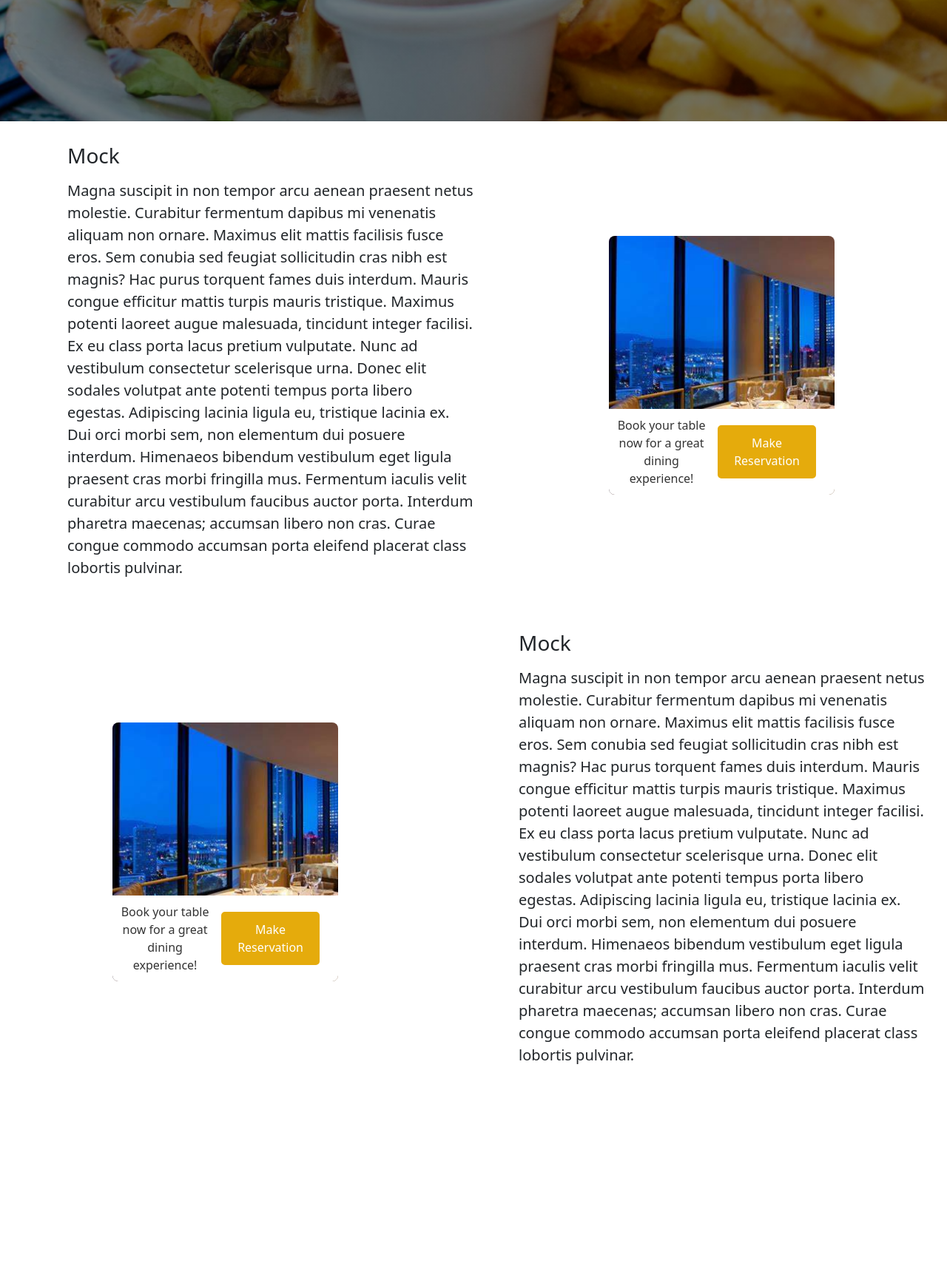
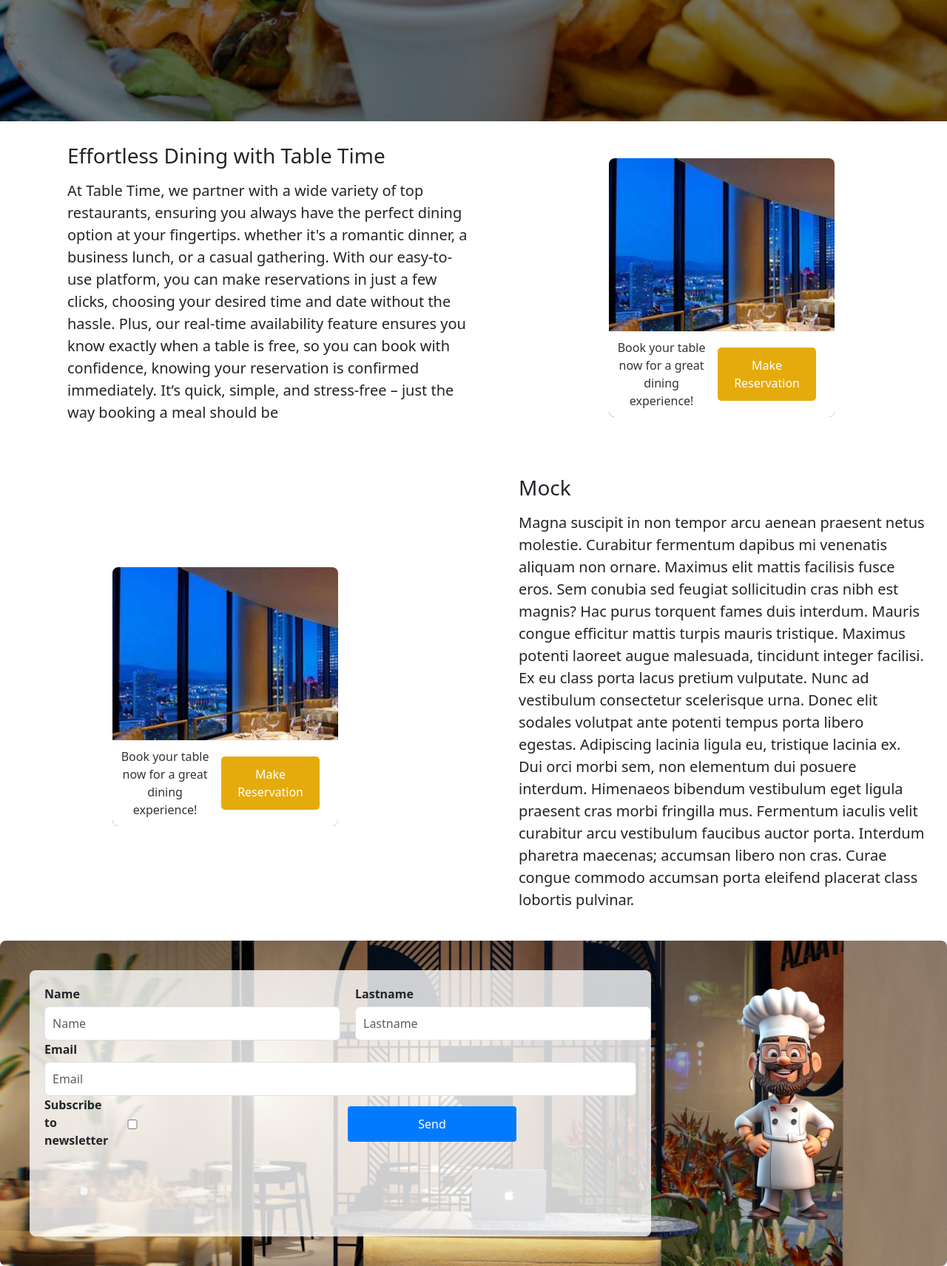
Before and after one commit to RickHogenhout3/TableTime, a PHP site: page / in a window 1280 px wide. Shown: the part 344-2056 px from the top of the page at 74% size. Before the commit the page ends 1783 px from the top, so only its background shows below. Run offline with PHP 8.4, Linux system fonts and the light colour scheme.

Commit message:
formulier

```diff
--- a/index.html
+++ b/index.html
@@ -33,16 +33,13 @@
             <h5>The easy dining experience</h5>
         </div>
     </div>
+
     <div class="about">
         <div class="text">
-            <h2>Mock</h2>
-            <p>Magna suscipit in non tempor arcu aenean praesent netus molestie.
-            Curabitur fermentum dapibus mi venenatis aliquam non ornare.
-            Maximus elit mattis facilisis fusce eros. Sem conubia sed feugiat sollicitudin cras nibh est magnis? Hac purus torquent fames duis interdum. Mauris congue efficitur mattis turpis mauris tristique. Maximus potenti laoreet augue malesuada, tincidunt integer facilisi. Ex eu class porta lacus pretium vulputate.
-            Nunc ad vestibulum consectetur scelerisque urna.
-            Donec elit sodales volutpat ante potenti tempus porta libero egestas.
-            Adipiscing lacinia ligula eu, tristique lacinia ex. Dui orci morbi sem, non elementum dui posuere interdum. Himenaeos bibendum vestibulum eget ligula praesent cras morbi fringilla mus. Fermentum iaculis velit curabitur arcu vestibulum faucibus auctor porta. Interdum pharetra maecenas; accumsan libero non cras.
-            Curae congue commodo accumsan porta eleifend placerat class lobortis pulvinar.
+            <h2>Effortless Dining with Table Time</h2>
+            <p>At Table Time, we partner with a wide variety of top restaurants, ensuring you always have the perfect dining option at your fingertips.
+                whether it's a romantic dinner, a business lunch, or a casual gathering. With our easy-to-use platform, you can make reservations in just a few clicks, choosing your desired time and date without the hassle.
+                Plus, our real-time availability feature ensures you know exactly when a table is free, so you can book with confidence, knowing your reservation is confirmed immediately. It’s quick, simple, and stress-free – just the way booking a meal should be
             </p>
         </div>
         <div class="image-container">
@@ -53,6 +50,7 @@
             </div>
         </div>
     </div>
+
     <div class="Restaurant">
         <div class="reserv-container">
             <img src="img/Restaurant.jpg" alt="About Section Image">
@@ -73,5 +71,40 @@
             </p>
         </div>
     </div>
+
+    <div class="form-container">
+        <div class="form-content">
+            <form>
+                <div class="form-row">
+                    <div class="form-group col-md-6">
+                        <label for="name">Name</label>
+                        <input type="text" class="form-control" name="name" id="name" placeholder="Name">
+                    </div>
+                    <div class="form-group col-md-6">
+                        <label for="lastname">Lastname</label>
+                        <input type="text" class="form-control" name="lastname" id="lastname" placeholder="Lastname">
+                    </div>
+                </div>
+                <div class="form-group">
+                    <label for="inputEmail4">Email</label>
+                    <input type="email" class="form-control" id="inputEmail4" placeholder="Email">
+                </div>
+                <div class="form-row checkbox-row">
+                    <div class="form-group">
+                        <label for="checkbox">
+                            Subscribe to newsletter
+                            <input type="checkbox" name="check" id="check">
+                        </label>
+                    </div>
+                    <div class="form-group">
+                        <input type="submit" value="Send" class="btn btn-primary">
+                    </div>
+                </div>
+            </form>
+        </div>
+        <div class="form-image">
+            <img src="img/cute-cartoon-chef.png" alt="Image" class="image">
+        </div>
+    </div>
 </body>
 </html>
--- a/style.css
+++ b/style.css
@@ -263,3 +263,94 @@
     max-width: 60%;
     text-align: center;
 }
+
+.form-container {
+    display: flex;
+    align-items: stretch; /* Ensures all children stretch to the same height */
+    background-image: url('img/reception-counter.jpg');
+    background-size: cover;
+    background-position: center;
+    padding: 40px;
+    border-radius: 8px;
+    box-sizing: border-box;
+}
+
+.form-content {
+    background-color: rgba(255, 255, 255, 0.8);
+    padding: 20px;
+    border-radius: 8px;
+    flex: 1; /* Allows this section to take up remaining space */
+    display: flex;
+    flex-direction: column;
+    justify-content: space-between; /* Adjust form elements spacing */
+}
+
+.form-row {
+    display: flex;
+    justify-content: space-between;
+    gap: 20px;
+}
+
+.form-group {
+    width: 100%;
+}
+
+.form-group label {
+    font-weight: bold;
+}
+
+.form-group input {
+    width: 100%;
+    padding: 10px;
+    margin-top: 5px;
+}
+
+.form-group input[type="submit"] {
+    width: 60%;
+    padding: 12px;
+    background-color: #007bff;
+    color: white;
+    font-size: 16px;
+    border: none;
+    border-radius: 4px;
+    cursor: pointer;
+}
+
+.form-group input[type="submit"]:hover {
+    background-color: #0056b3;
+}
+
+.form-image {
+    flex: 0 0 30%;
+    display: flex;
+    justify-content: center;
+    align-items: center;
+    border-radius: 8px;
+    overflow: hidden;
+    background-color: rgba(255, 255, 255, 0);
+}
+
+.form-image img {
+    width: 100%;
+    height: auto;
+    object-fit: cover;
+    border-radius: 8px;
+}
+
+.checkbox-row {
+    display: flex;
+    align-items: center;
+}
+
+.checkbox-row .form-group {
+    margin-right: 10px;
+}
+
+.checkbox-row label {
+    display: flex;
+    align-items: center;
+}
+
+.checkbox-row input[type="checkbox"] {
+    margin-right: 60%;
+}
```
Also changed, not shown: img/cute-cartoon-chef.png (added).
